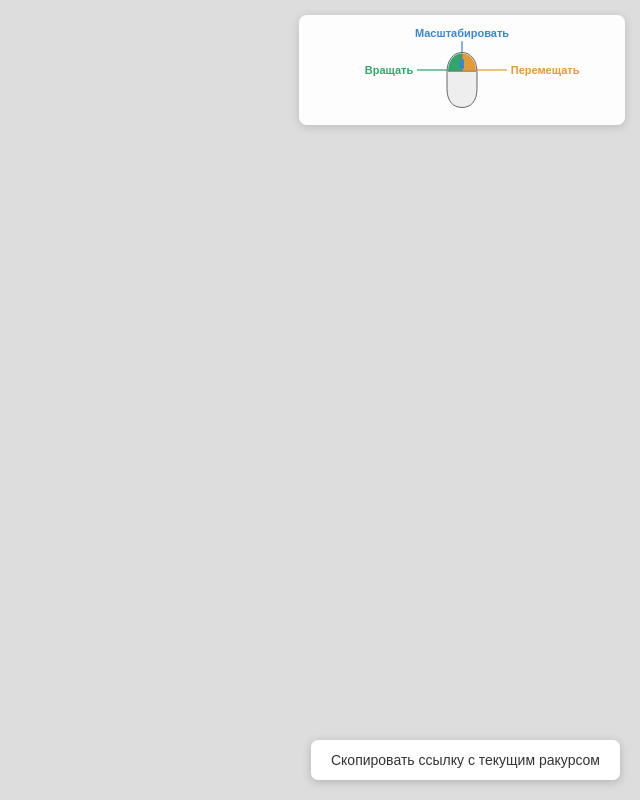
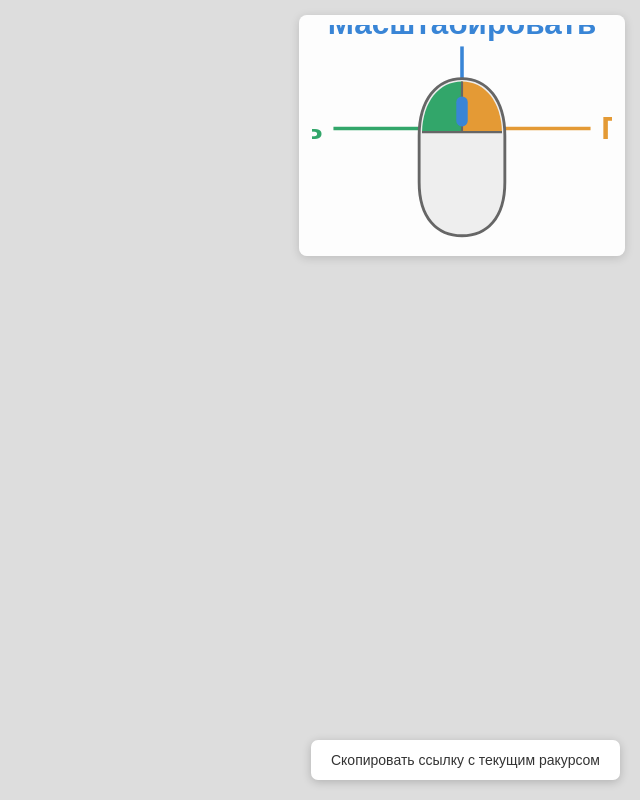
Before and after one commit to 3d-models-examples/3d-viewer, a plain HTML site: page index.html in a window 1280 px wide. Shown: the whole page, without its empty margins (640-1280 px from the left). Drawn offline with nearby package versions, Linux system fonts and the light colour scheme.

Commit message:
Update index.html

```diff
--- a/index.html
+++ b/index.html
@@ -191,7 +191,7 @@
 <div id="instructions">
 
 <svg id="mouseDiagram"
-     viewBox="0 0 1200 360"
+     viewBox="390 35 420 310"
      xmlns="http://www.w3.org/2000/svg"
      style="width:100%; height:auto; display:block;">
 
```
